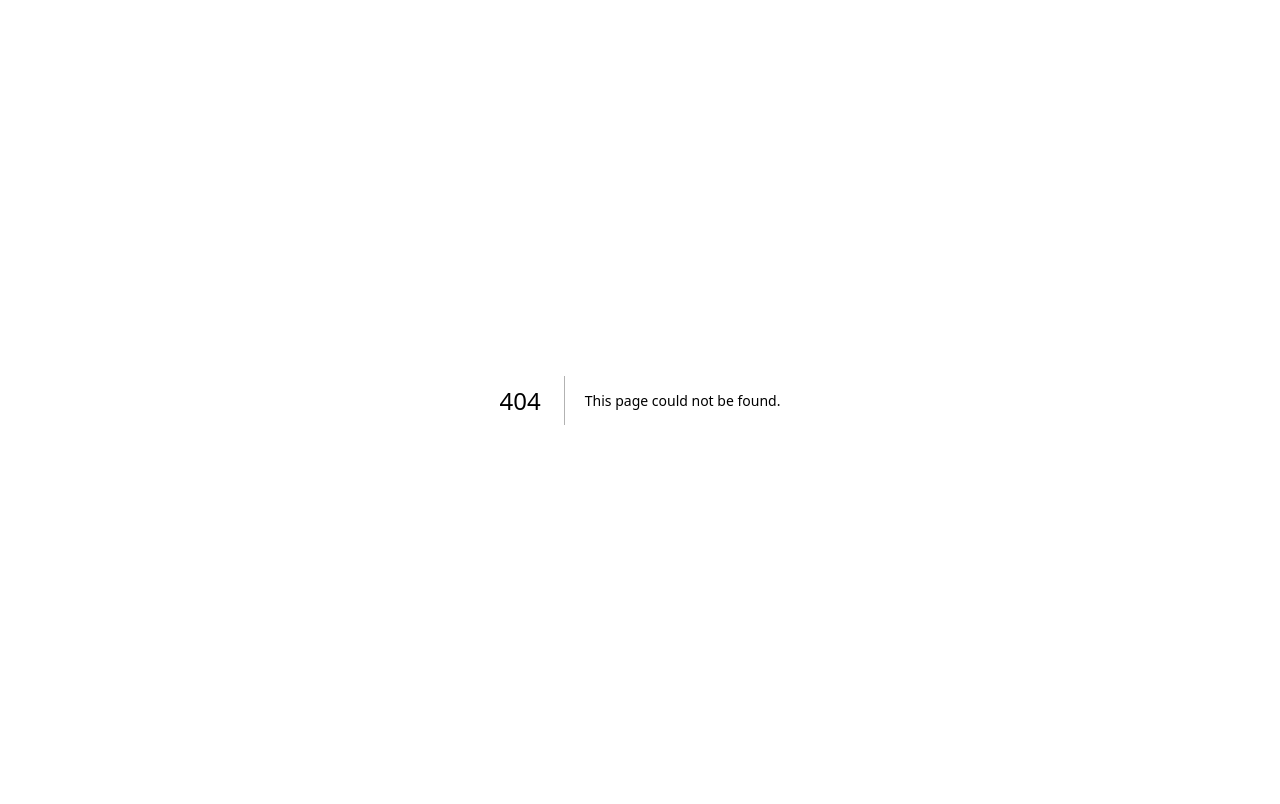
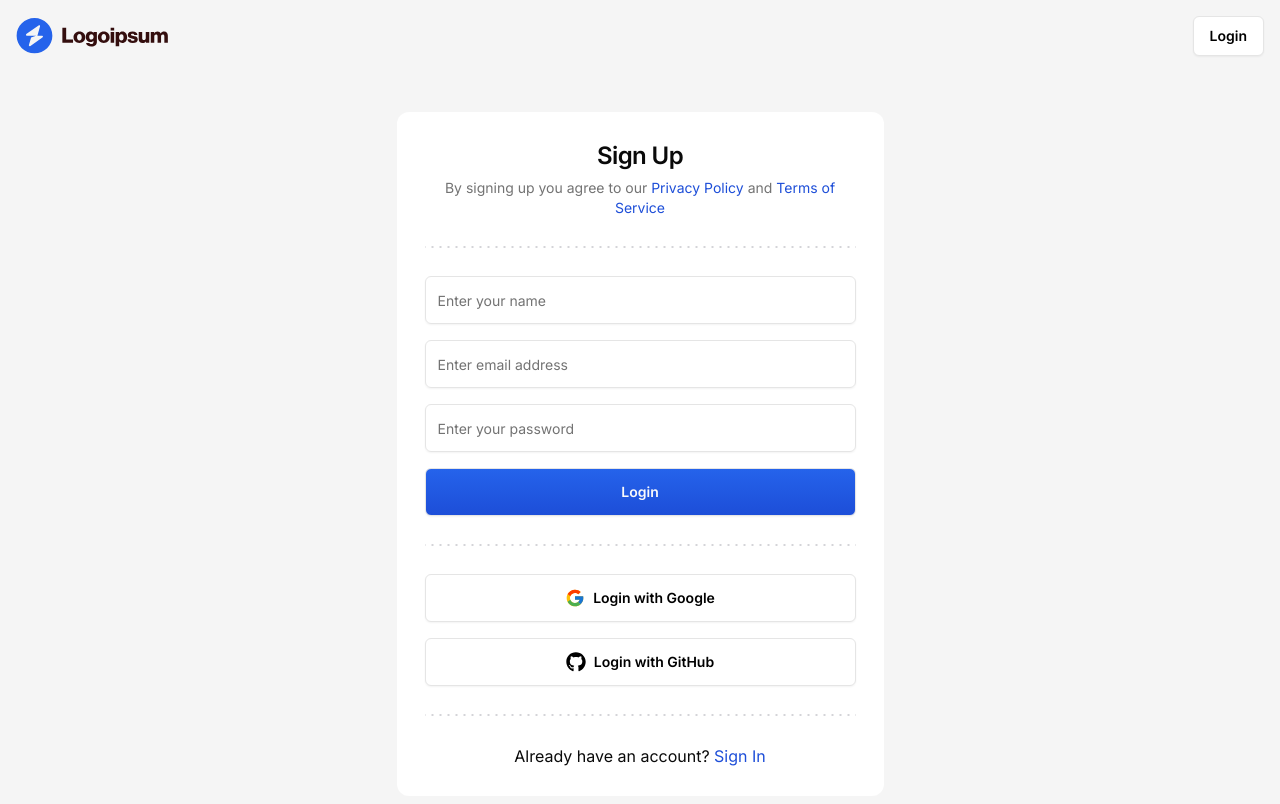
Before and after one commit to KayqueGoldner/jira-clone-nextjs, a Next.js app: page /sign-up in a window 1280 px wide. Before the commit this address had no page. Shown: the top 804 px of the page. Built offline with nearby package versions, Linux system fonts and the light colour scheme.

Commit message:
feat: auth screens

```diff
--- /dev/null
+++ b/src/app/(auth)/layout.tsx
@@ -0,0 +1,46 @@
+"use client";
+
+import Image from "next/image";
+import { usePathname } from "next/navigation";
+import Link from "next/link";
+
+import { Button } from "@/components/ui/button";
+
+interface AuthLayoutProps {
+  children: React.ReactNode;
+}
+
+const AuthLayout = ({
+  children
+}: AuthLayoutProps) => {
+  const pathname = usePathname();
+  const isSignIn = pathname === "/sign-in";
+
+  return (
+    <main className="bg-neutral-100 min-h-screen">
+      <div className="mx-auto max-w-screen-2xl p-4">
+        <nav className="flex justify-between items-center">
+          <Image
+            src="/logo.svg"
+            alt="logo"
+            width={152}
+            height={56}
+          />
+          <Button
+            variant="secondary"
+            asChild
+          >
+            <Link href={isSignIn ? "/sign-up" : "/sign-in"}>
+              {isSignIn ? "Sign Up" : "Login"}
+            </Link>
+          </Button>
+        </nav>
+        <div className="flex flex-col items-center justify-center pt-4 md:pt-14">
+          {children}
+        </div>
+      </div>
+    </main>
+  )
+}
+
+export default AuthLayout;
--- /dev/null
+++ b/src/app/(auth)/sign-in/page.tsx
@@ -0,0 +1,11 @@
+"use client";
+
+import { SignInCard } from "@/features/auth/components/sign-in-card";
+
+const SignInPage = () => {
+  return (
+    <SignInCard />
+  )
+}
+
+export default SignInPage;
--- /dev/null
+++ b/src/app/(auth)/sign-up/page.tsx
@@ -0,0 +1,11 @@
+"use client";
+
+import { SignUpCard } from "@/features/auth/components/sign-up-card";
+
+const SignUpPage = () => {
+  return (
+    <SignUpCard />
+  )
+}
+
+export default SignUpPage;
--- /dev/null
+++ b/src/features/auth/components/sign-in-card.tsx
@@ -0,0 +1,139 @@
+import { FcGoogle } from "react-icons/fc";
+import { FaGithub } from "react-icons/fa";
+import { useForm } from "react-hook-form";
+import { z } from "zod";
+import { zodResolver } from "@hookform/resolvers/zod";
+import Link from "next/link";
+
+import { DottedSeparator } from "@/components/dotted-separator";
+import { Button } from "@/components/ui/button";
+import {
+  Card,
+  CardContent,
+  CardHeader,
+  CardTitle
+} from "@/components/ui/card";
+import { Input } from "@/components/ui/input";
+import {
+  Form,
+  FormControl,
+  FormField,
+  FormItem,
+  FormMessage
+} from "@/components/ui/form";
+
+const formSchema = z.object({
+  email: z.string().email(),
+  password: z.string().min(1, "Required"),
+});
+
+export const SignInCard = () => {
+  const form = useForm<z.infer<typeof formSchema>>({
+    resolver: zodResolver(formSchema),
+    defaultValues: {
+      email: "",
+      password: "",
+    },
+  });
+
+  const onSubmit = (values: z.infer<typeof formSchema>) => {
+    console.log({values});
+  }
+
+  return (
+    <Card className="w-full h-full md:w-[487px] border-none shadow-none">
+      <CardHeader className="flex items-center justify-center text-center p-7">
+        <CardTitle className="text-2xl">
+          Welcome back!
+        </CardTitle>
+      </CardHeader>
+      <div className="px-7">
+        <DottedSeparator />
+      </div>
+      <CardContent className="p-7">
+        <Form {...form}>
+          <form
+            onSubmit={form.handleSubmit(onSubmit)}
+            className="space-y-4"
+          >
+            <FormField
+              name="email"
+              control={form.control}
+              render={({ field }) => (
+                <FormItem>
+                  <FormControl>
+                    <Input
+                      {...field}
+                      type="email"
+                      placeholder="Enter email address"
+                    />
+                  </FormControl>
+                  <FormMessage />
+                </FormItem>
+              )}
+            />
+            <FormField
+              name="password"
+              control={form.control}
+              render={({ field }) => (
+                <FormItem>
+                  <FormControl>
+                    <Input
+                      {...field}
+                      type="password"
+                      placeholder="Enter password"
+                    />
+                  </FormControl>
+                  <FormMessage />
+                </FormItem>
+              )}
+            />
+            <Button
+              disabled={false}
+              size="lg"
+              className="w-full"
+            >
+              Login
+            </Button>
+          </form>
+        </Form>
+      </CardContent>
+      <div className="px-7">
+        <DottedSeparator />
+      </div>
+      <CardContent className="p-7 flex flex-col gap-y-4">
+        <Button
+          variant="secondary"
+          size="lg"
+          className="w-full"
+          disabled={false}
+        >
+          <FcGoogle className="mr-2 size-5" />
+          Login with Google
+        </Button>
+        <Button
+          variant="secondary"
+          size="lg"
+          className="w-full"
+          disabled={false}
+        >
+          <FaGithub className="mr-2 size-5" />
+          Login with GitHub
+        </Button>
+      </CardContent>
+      <div className="px-7">
+        <DottedSeparator />
+      </div>
+      <CardContent className="p-7 flex items-center justify-center">
+        <p>
+          Don&apos;t have an account?
+          <Link href="/sign-up">
+            <span className="text-blue-700">
+              &nbsp;Sign Up
+            </span>
+          </Link>
+        </p>
+      </CardContent>
+    </Card>
+  )
+}
--- /dev/null
+++ b/src/features/auth/components/sign-up-card.tsx
@@ -0,0 +1,172 @@
+import { FcGoogle } from "react-icons/fc";
+import { FaGithub } from "react-icons/fa";
+import Link from "next/link";
+import { useForm } from "react-hook-form";
+import { z } from "zod";
+import { zodResolver } from "@hookform/resolvers/zod";
+
+import { DottedSeparator } from "@/components/dotted-separator";
+import { Button } from "@/components/ui/button";
+import {
+  Card,
+  CardContent,
+  CardDescription,
+  CardHeader,
+  CardTitle
+} from "@/components/ui/card";
+import { Input } from "@/components/ui/input";
+import {
+  Form,
+  FormControl,
+  FormField,
+  FormItem,
+  FormMessage
+} from "@/components/ui/form";
+
+const formSchema = z.object({
+  name: z.string().trim().min(1, "Required"),
+  email: z.string().email(),
+  password: z.string().min(8, "Minimum of 8 characters required"),
+});
+
+export const SignUpCard = () => {
+  const form = useForm<z.infer<typeof formSchema>>({
+    resolver: zodResolver(formSchema),
+    defaultValues: {
+      name: "",
+      email: "",
+      password: "",
+    },
+  });
+
+  const onSubmit = (values: z.infer<typeof formSchema>) => {
+    console.log({values});
+  }
+
+  return (
+    <Card className="w-full h-full md:w-[487px] border-none shadow-none">
+      <CardHeader className="flex items-center justify-center text-center p-7">
+        <CardTitle className="text-2xl">
+          Sign Up
+        </CardTitle>
+        <CardDescription>
+          By signing up you agree to our{" "}
+          <Link href="/privacy">
+            <span className="text-blue-700">
+              Privacy Policy
+            </span>
+          </Link>{" "}
+          and{" "}
+          <Link href="/terms">
+            <span className="text-blue-700">
+              Terms of Service
+            </span>
+          </Link>
+        </CardDescription>
+      </CardHeader>
+      <div className="px-7">
+        <DottedSeparator />
+      </div>
+      <CardContent className="p-7">
+        <Form {...form}>
+          <form
+            onSubmit={form.handleSubmit(onSubmit)}
+            className="space-y-4"
+          >
+            <FormField
+              name="name"
+              control={form.control}
+              render={({ field }) => (
+                <FormItem>
+                  <FormControl>
+                    <Input
+                      {...field}
+                      type="text"
+                      placeholder="Enter your name"
+                    />
+                  </FormControl>
+                  <FormMessage />
+                </FormItem>
+              )}
+            />
+            <FormField
+              name="email"
+              control={form.control}
+              render={({ field }) => (
+                <FormItem>
+                  <FormControl>
+                    <Input
+                      {...field}
+                      type="email"
+                      placeholder="Enter email address"
+                    />
+                  </FormControl>
+                  <FormMessage />
+                </FormItem>
+              )}
+            />
+            <FormField
+              name="password"
+              control={form.control}
+              render={({ field }) => (
+                <FormItem>
+                  <FormControl>
+                    <Input
+                      {...field}
+                      type="password"
+                      placeholder="Enter your password"
+                    />
+                  </FormControl>
+                  <FormMessage />
+                </FormItem>
+              )}
+            />
+            <Button
+              disabled={false}
+              size="lg"
+              className="w-full"
+            >
+              Login
+            </Button>
+          </form>
+        </Form>
+      </CardContent>
+      <div className="px-7">
+        <DottedSeparator />
+      </div>
+      <CardContent className="p-7 flex flex-col gap-y-4">
+        <Button
+          variant="secondary"
+          size="lg"
+          className="w-full"
+          disabled={false}
+        >
+          <FcGoogle className="mr-2 size-5" />
+          Login with Google
+        </Button>
+        <Button
+          variant="secondary"
+          size="lg"
+          className="w-full"
+          disabled={false}
+        >
+          <FaGithub className="mr-2 size-5" />
+          Login with GitHub
+        </Button>
+      </CardContent>
+      <div className="px-7">
+        <DottedSeparator />
+      </div>
+      <CardContent className="p-7 flex items-center justify-center">
+        <p>
+          Already have an account?
+          <Link href="/sign-in">
+            <span className="text-blue-700">
+              &nbsp;Sign In
+            </span>
+          </Link>
+        </p>
+      </CardContent>
+    </Card>
+  )
+}
```
